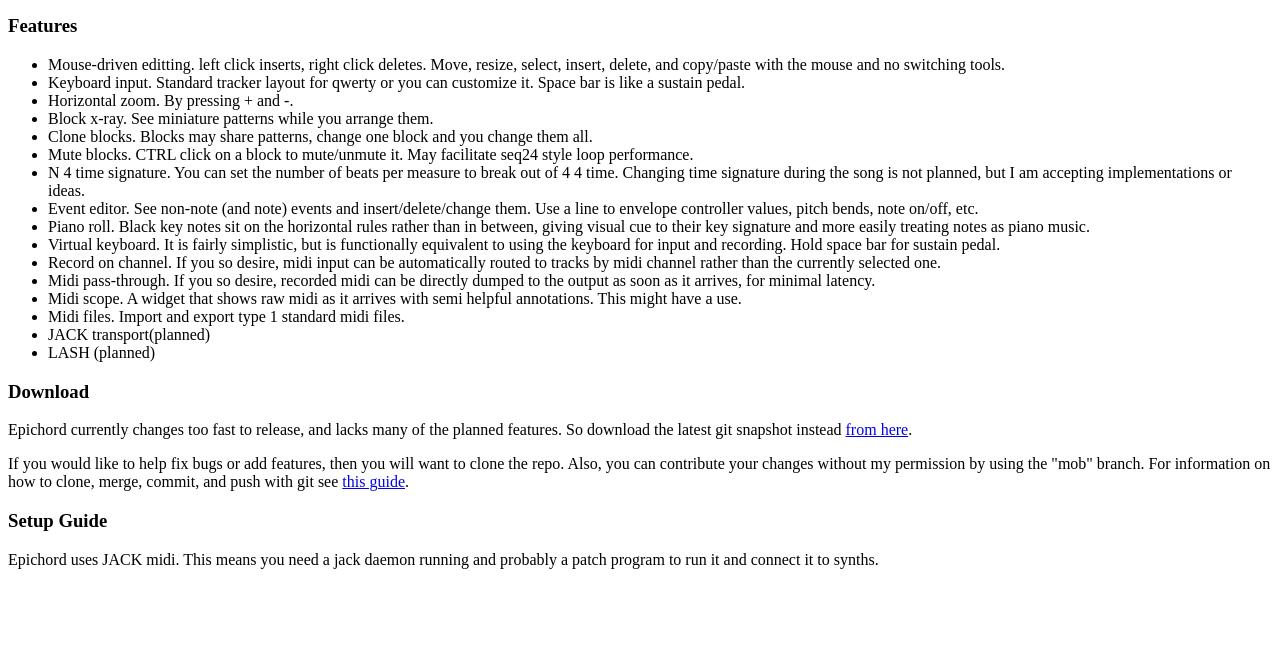
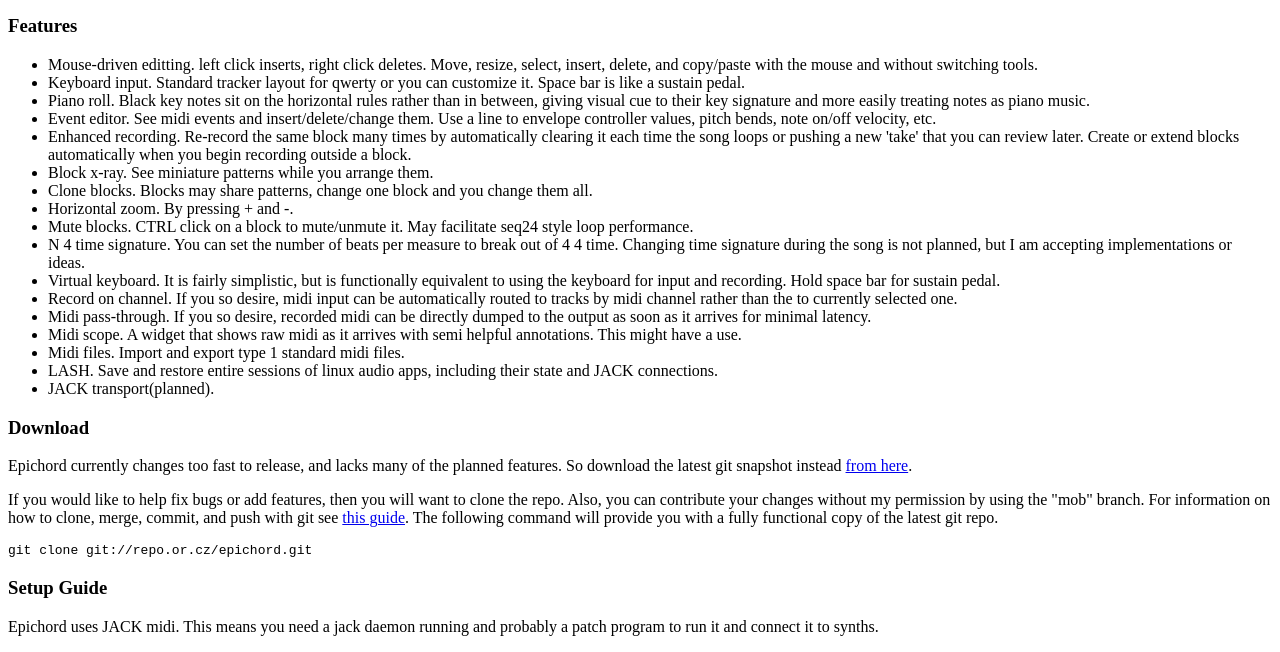
Before and after one commit to ViktorNova/epichord, a plain HTML site: page doc/index.html in a window 1280 px wide. Shown: the part 577-1229 px from the top of the page. Before the commit the page ends 1162 px from the top, so only its background shows below. Drawn offline with Linux system fonts and the light colour scheme.

Commit message:
Updated webpage.

```diff
--- a/doc/index.html
+++ b/doc/index.html
@@ -33,22 +33,23 @@
 <h3>Features</h3>
 
 <ul>
-<li>Mouse-driven editting. left click inserts, right click deletes. Move, resize, select, insert, delete, and copy/paste with the mouse and no switching tools.</li>
+<li>Mouse-driven editting. left click inserts, right click deletes. Move, resize, select, insert, delete, and copy/paste with the mouse and without switching tools.</li>
 <li>Keyboard input. Standard tracker layout for qwerty or you can customize it. Space bar is like a sustain pedal.</li>
-<li>Horizontal zoom. By pressing + and -.</li>
+<li>Piano roll. Black key notes sit on the horizontal rules rather than in between, giving visual cue to their key signature and more easily treating notes as piano music.</li>
+<li>Event editor. See midi events and insert/delete/change them. Use a line to envelope controller values, pitch bends, note on/off velocity, etc.</li>
+<li>Enhanced recording. Re-record the same block many times by automatically clearing it each time the song loops or pushing a new 'take' that you can review later. Create or extend blocks automatically when you begin recording outside a block.
 <li>Block x-ray. See miniature patterns while you arrange them.</li>
 <li>Clone blocks. Blocks may share patterns, change one block and you change them all.</li>
+<li>Horizontal zoom. By pressing + and -.</li>
 <li>Mute blocks. CTRL click on a block to mute/unmute it. May facilitate seq24 style loop performance.</li>
 <li>N 4 time signature. You can set the number of beats per measure to break out of 4 4 time. Changing time signature during the song is not planned, but I am accepting implementations or ideas.</li>
-<li>Event editor. See non-note (and note) events and insert/delete/change them. Use a line to envelope controller values, pitch bends, note on/off, etc.</li>
-<li>Piano roll. Black key notes sit on the horizontal rules rather than in between, giving visual cue to their key signature and more easily treating notes as piano music.</li>
 <li>Virtual keyboard. It is fairly simplistic, but is functionally equivalent to using the keyboard for input and recording. Hold space bar for sustain pedal.</li>
-<li>Record on channel. If you so desire, midi input can be automatically routed to tracks by midi channel rather than the currently selected one.</li>
-<li>Midi pass-through. If you so desire, recorded midi can be directly dumped to the output as soon as it arrives, for minimal latency.</li>
+<li>Record on channel. If you so desire, midi input can be automatically routed to tracks by midi channel rather than the to currently selected one.</li>
+<li>Midi pass-through. If you so desire, recorded midi can be directly dumped to the output as soon as it arrives for minimal latency.</li>
 <li>Midi scope. A widget that shows raw midi as it arrives with semi helpful annotations. This might have a use.</li>
 <li>Midi files. Import and export type 1 standard midi files.</li>
-<li>JACK transport(planned)</li>
-<li>LASH (planned)</li>
+<li>LASH. Save and restore entire sessions of linux audio apps, including their state and JACK connections.</li>
+<li>JACK transport(planned).</li>
 
 </ul>
 
@@ -57,7 +58,9 @@
 
 <p>Epichord currently changes too fast to release, and lacks many of the planned features. So download the latest git snapshot instead <a href="http://repo.or.cz/w/epichord.git">from here</a>.</p>
 
-<p>If you would like to help fix bugs or add features, then you will want to clone the repo. Also, you can contribute your changes without my permission by using the "mob" branch. For information on how to clone, merge, commit, and push with git see <a href="http://git.or.cz/course/index.html">this guide</a>.</p>
+<p>If you would like to help fix bugs or add features, then you will want to clone the repo. Also, you can contribute your changes without my permission by using the "mob" branch. For information on how to clone, merge, commit, and push with git see <a href="http://git.or.cz/course/index.html">this guide</a>. The following command will provide you with a fully functional copy of the latest git repo.</p>
+
+<code>git clone git://repo.or.cz/epichord.git</code>
 
 <h3>Setup Guide</h3>
 
```
